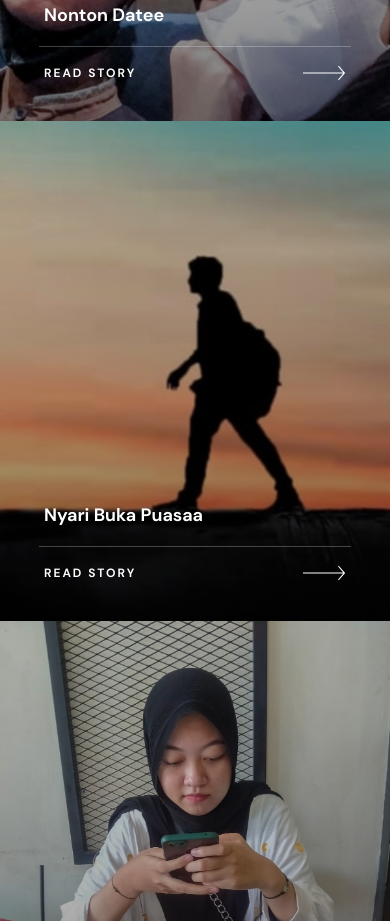
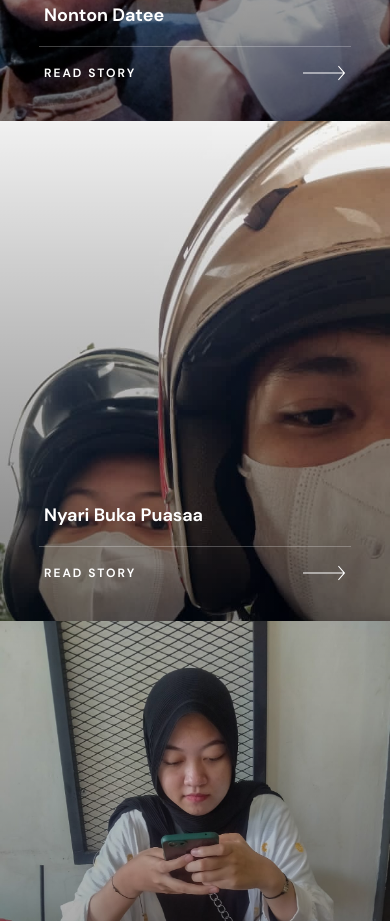
Before and after one commit to WisnuMaul0112/for-you, a plain HTML site: page index.html in a window 390 px wide. Shown: the part 2899-3820 px from the top of the page. Drawn offline with nearby package versions, Linux system fonts and the light colour scheme.

Commit message:
Update main.css
test

```diff
--- a/styles/css/main.css
+++ b/styles/css/main.css
@@ -1083,8 +1083,8 @@ button {
     background-image: linear-gradient(to bottom, rgba(0, 0, 0, 0), rgba(0, 0, 0, 0.5)), url("../../gambar/cityscapes-m.jpg");
   }
   .image-3 {
-    background-image: -webkit-gradient(linear, left top, left bottom, from(rgba(0, 0, 0, 0)), to(rgba(0, 0, 0, 0.5))), url("../../images/18-days-voyage-m.jpg");
-    background-image: linear-gradient(to bottom, rgba(0, 0, 0, 0), rgba(0, 0, 0, 0.5)), url("../../images/18-days-voyage-m.jpg");
+    background-image: -webkit-gradient(linear, left top, left bottom, from(rgba(0, 0, 0, 0)), to(rgba(0, 0, 0, 0.5))), url("../../gambar/18-days-voyage-m.jpg");
+    background-image: linear-gradient(to bottom, rgba(0, 0, 0, 0), rgba(0, 0, 0, 0.5)), url("../../gambar/18-days-voyage-m.jpg");
   }
   .image-4 {
     background-image: -webkit-gradient(linear, left top, left bottom, from(rgba(0, 0, 0, 0)), to(rgba(0, 0, 0, 0.5))), url("../../gambar/architecturals-m.jpg");
```
